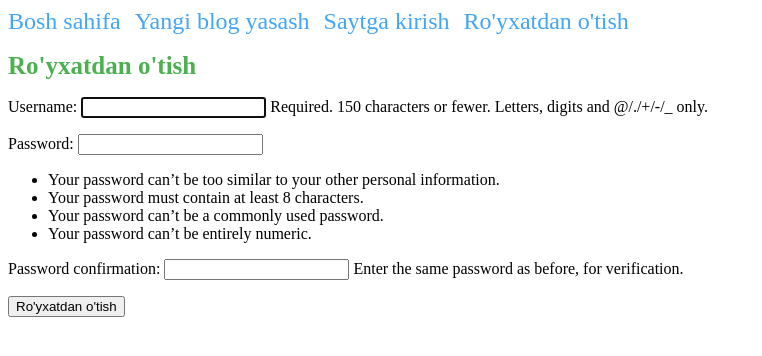
After one commit to stringNameHusniddin/blog_site, a Django app: page /account/signup/ in a window 1280 px wide. The commit adds this page. Shown: the top 356 px of the page, without its empty margins (0-762 px from the left). Run offline with Django 3.2, Linux system fonts and the light colour scheme.

Commit message:
registratsiya ham tugadi

```diff
--- /dev/null
+++ b/account/admin.py
@@ -0,0 +1,3 @@
+from django.contrib import admin
+
+# Register your models here.
--- /dev/null
+++ b/account/apps.py
@@ -0,0 +1,5 @@
+from django.apps import AppConfig
+
+
+class AccountConfig(AppConfig):
+    name = 'account'
--- /dev/null
+++ b/account/models.py
@@ -0,0 +1,3 @@
+from django.db import models
+
+# Create your models here.
--- /dev/null
+++ b/account/tests.py
@@ -0,0 +1,3 @@
+from django.test import TestCase
+
+# Create your tests here.
--- /dev/null
+++ b/account/urls.py
@@ -0,0 +1,6 @@
+from django.urls import path
+from .views import SignUpPage
+
+urlpatterns = [
+    path('signup/', SignUpPage.as_view(), name='signup')
+]
--- /dev/null
+++ b/account/views.py
@@ -0,0 +1,10 @@
+from django.shortcuts import render
+from django.contrib.auth.forms import UserCreationForm
+from django.views import generic
+from django.urls import reverse_lazy
+
+# Create your views here.
+class SignUpPage(generic.CreateView):
+    form_class = UserCreationForm
+    success_url = reverse_lazy('login')
+    template_name = 'registration/signup.html'
--- a/config/settings.py
+++ b/config/settings.py
@@ -119,3 +119,6 @@ USE_TZ = True
 # https://docs.djangoproject.com/en/3.1/howto/static-files/
 
 STATIC_URL = '/static/'
+
+LOGIN_REDIRECT_URL = 'home'
+LOGOUT_REDIRECT_URL = 'home'
--- a/config/urls.py
+++ b/config/urls.py
@@ -18,5 +18,7 @@ from django.urls import path, include
 
 urlpatterns = [
     path('admin/', admin.site.urls),
+    path('account/', include('django.contrib.auth.urls')),
+    path('account/', include('account.urls')),
     path('', include('blog.urls')),
 ]
--- a/templates/base.html
+++ b/templates/base.html
@@ -35,8 +35,17 @@
 <body>
   <header>
     <a class="link" href="{%url 'home'%}">Bosh sahifa</a>
-    <a class="link" href="{%url 'new'%}" style="margin-left:10px;">Yangi blog yasash</a>
+    <a class="link" href="{%url 'new'%}" style="margin:0 10px;">Yangi blog yasash</a>
+    {% if user.is_authenticated %}
+        <a class="link" href="{%url 'logout'%}">Saytdan chiqish</a>
+    {% else %}
+        <a class="link" href="{%url 'login'%}">Saytga kirish</a>
+        <a class="link" href="{%url 'signup'%}" style="margin-left:10px;">Ro'yxatdan o'tish</a>
+    {% endif %}
   </header>
+  {% if user.is_authenticated %}
+    <p class="title">Xush kelibsiz, {{user.username}}</p>
+  {% endif %}
 
   {%block content%}
   {%endblock content%}
--- /dev/null
+++ b/templates/registration/signup.html
@@ -0,0 +1,10 @@
+{%extends 'base.html'%}
+
+{%block content%}
+    <h1 class="title">Ro'yxatdan o'tish</h1>
+    <form method="post">
+        {% csrf_token %}
+        {{form.as_p}}
+        <input type="submit" value="Ro'yxatdan o'tish">
+    </form>
+{%endblock content%}
```
Also changed, not shown: templates/registration/login.html (added, +10 -0 lines), account/__init__.py (added), account/migrations/__init__.py (added), db.sqlite3.
